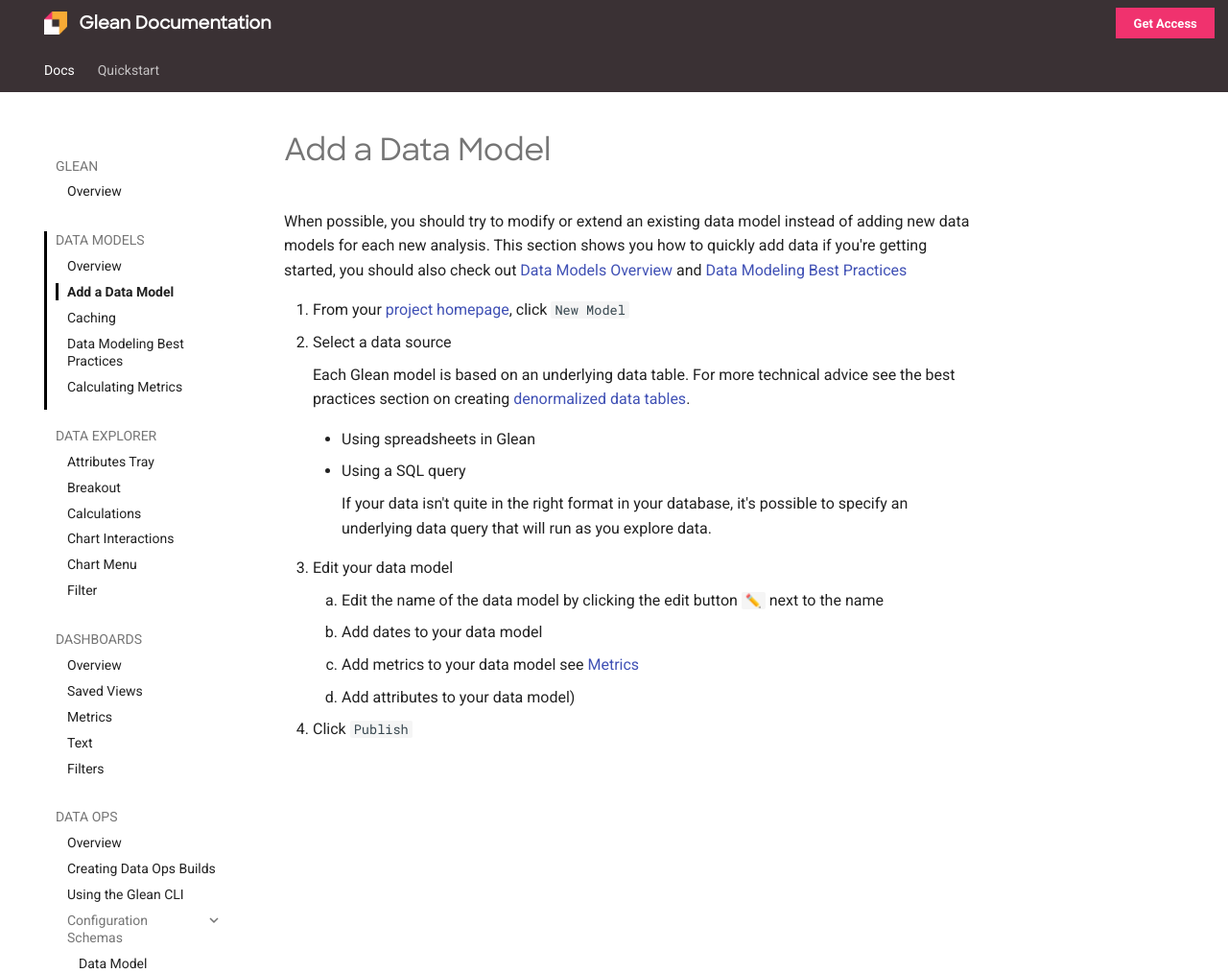
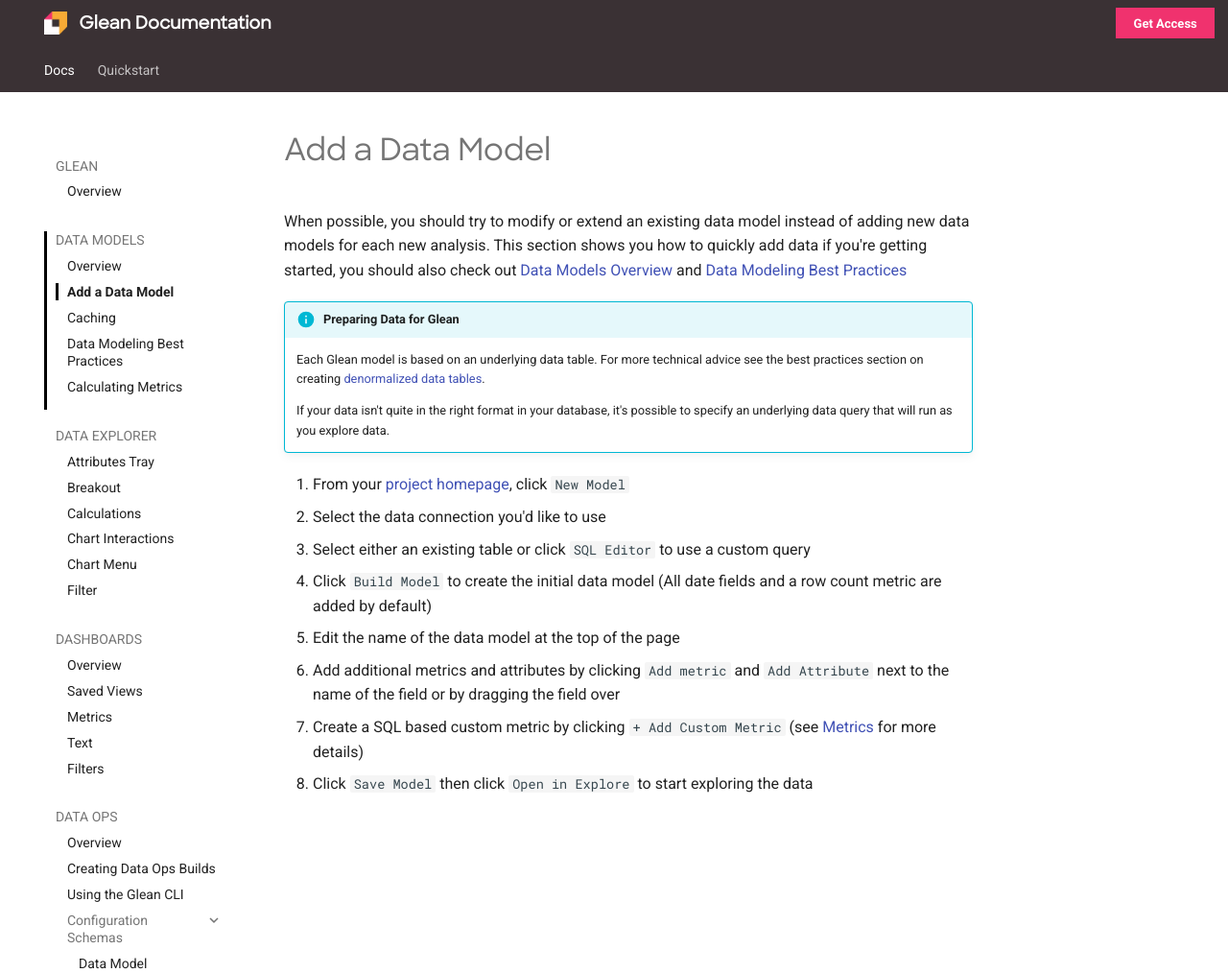
Before and after one commit to gleannyc/documentation, an MkDocs documentation site: the page built from docs/docs/data-modeling/add-data-model.md, in a window 1280 px wide and 1014 px high. Shown: the whole window at 96% size. Built offline with MkDocs 1.6.1 and Material for MkDocs 9.7.7, drawn with Linux system fonts in a browser that asks for light colours.

Commit message:
update docs for new model builder

```diff
--- a/docs/docs/data-modeling/add-data-model.md
+++ b/docs/docs/data-modeling/add-data-model.md
@@ -1,20 +1,16 @@
-When possible, you should try to modify or extend an existing data model instead of adding new data models for each new analysis.  This section shows you how to quickly add data if you're getting started, you should also check out [Data Models Overview](Data-Models-Overview.md) and [Data Modeling Best Practices](../../guides/data-modeling-best-practices.md)
+When possible, you should try to modify or extend an existing data model instead of adding new data models for each new analysis. This section shows you how to quickly add data if you're getting started, you should also check out [Data Models Overview](Data-Models-Overview.md) and [Data Modeling Best Practices](../../guides/data-modeling-best-practices.md)
 
-1. From your [project homepage](https://glean.io/app/), click `New Model`
-2. Select a data source
+!!! info "Preparing Data for Glean"
 
     Each Glean model is based on an underlying data table.  For more technical advice see the best practices section on creating [denormalized data tables](../../guides/data-modeling-best-practices.md#denormalize-your-data).
 
-    - Using spreadsheets in Glean
+    If your data isn't quite in the right format in your database, it's possible to specify an underlying data query that will run as you explore data.
 
-
-    - Using a SQL query
-
-        If your data isn't quite in the right format in your database, it's possible to specify an underlying data query that will run as you explore data.
-
-3. Edit your data model
-    1. Edit the name of the data model by clicking the edit button `✏️` next to the name
-    2. Add dates to your data model
-    3. Add metrics to your data model see [Metrics](Metrics.md)
-    4. Add attributes to your data model)
-4. Click `Publish`
+1. From your [project homepage](https://glean.io/app/){:target="\_blank"}, click `New Model`
+2. Select the data connection you'd like to use
+3. Select either an existing table or click `SQL Editor` to use a custom query
+4. Click `Build Model` to create the initial data model (All date fields and a row count metric are added by default)
+5. Edit the name of the data model at the top of the page
+6. Add additional metrics and attributes by clicking `Add metric` and `Add Attribute` next to the name of the field or by dragging the field over
+7. Create a SQL based custom metric by clicking `+ Add Custom Metric` (see [Metrics](Metrics.md) for more details)
+8. Click `Save Model` then click `Open in Explore` to start exploring the data
```
Also changed, not shown: docs/docs/data-modeling/Metrics.md (+8 -10 lines).
